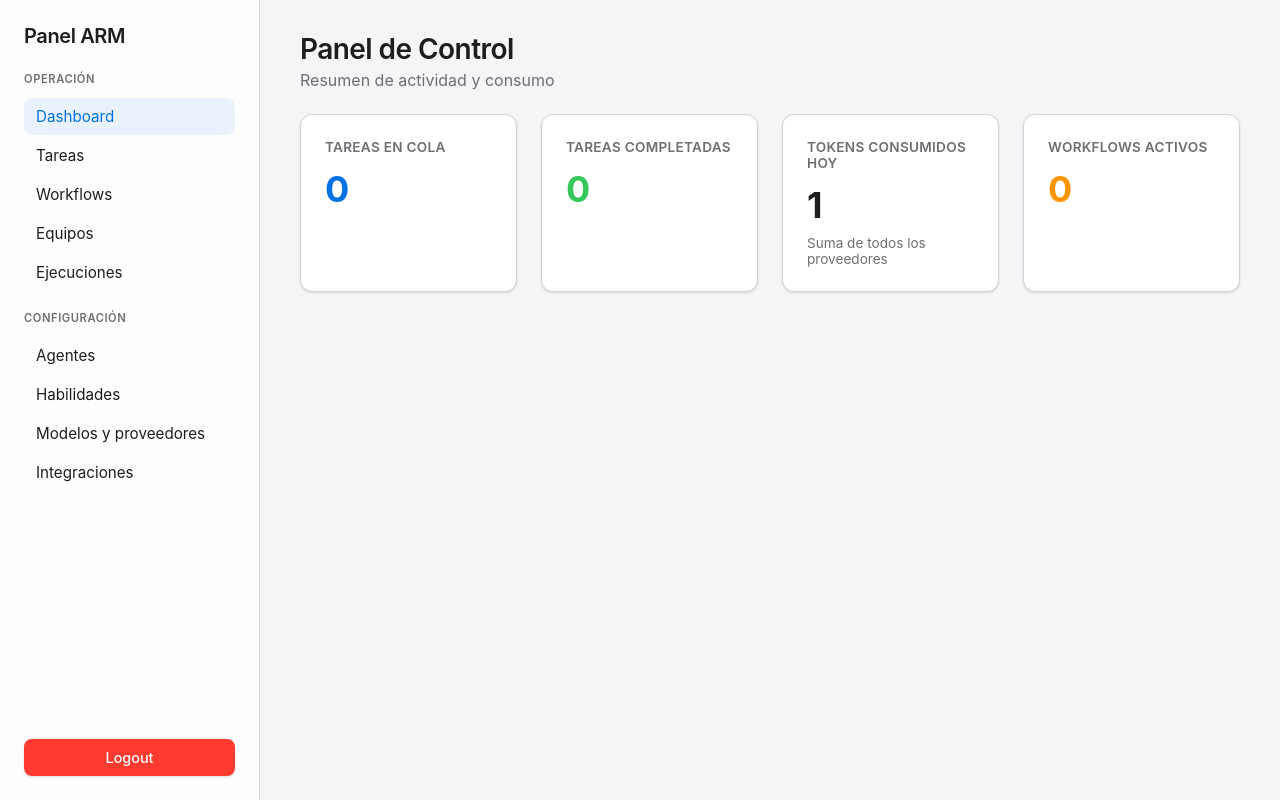
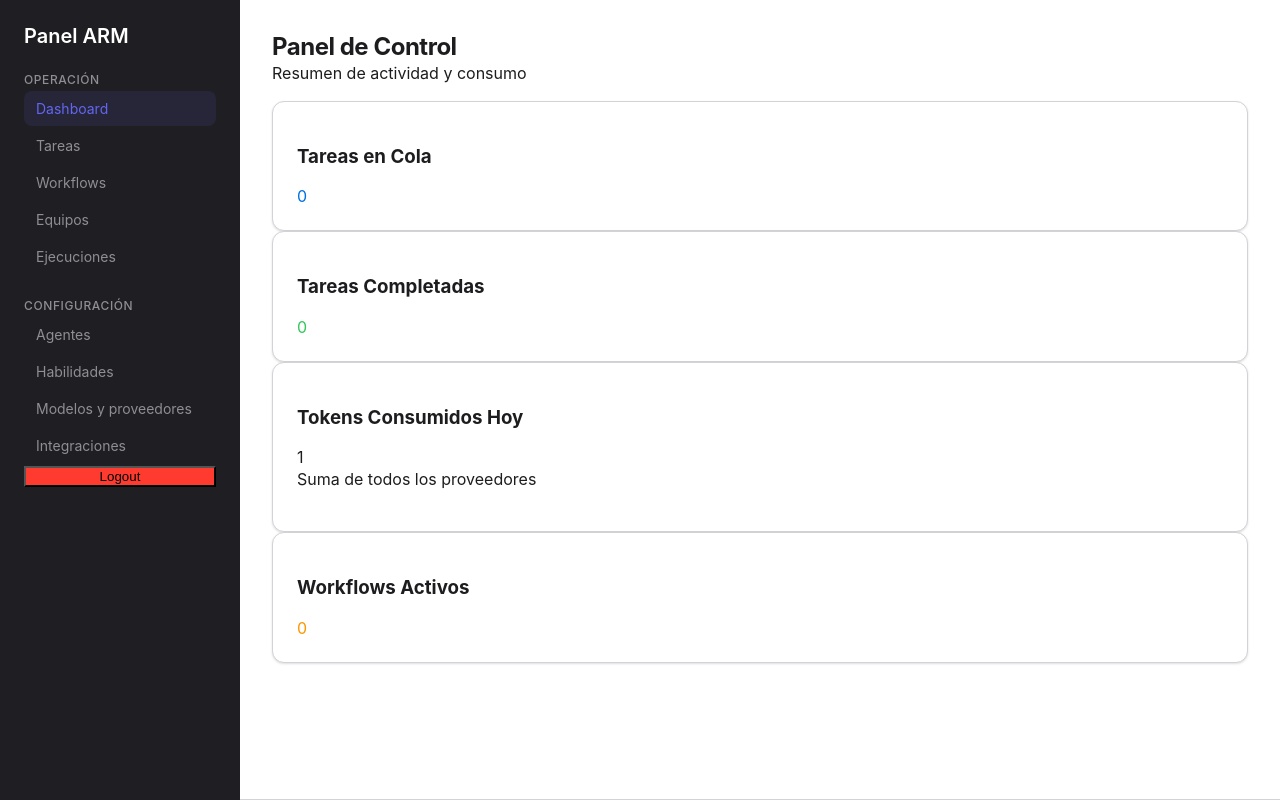
Before and after one commit to whinder251/arm-agentes, a Django app: page /panel/dashboard/ in a window 1280 px wide. Run offline with Django 5.2, Linux system fonts and the light colour scheme; a user stored in the database is signed in; tables that the repository leaves empty hold one stand-in row (values such as "Sample post"); data that the repository does not hold is empty; parts of the project's set-up code (start-up, migrations or seed data) failed here and were passed over; some libraries are stand-ins or nearby versions.

Commit message:
Paso B.1: Sistema de diseño ARM Flow y centralización CSS en base.html

```diff
--- a/apps/panel/templates/panel/base.html
+++ b/apps/panel/templates/panel/base.html
@@ -1,156 +1,12 @@
+{% load static %}
 <!DOCTYPE html>
 <html lang="es">
 <head>
     <meta charset="UTF-8">
     <title>Panel ARM</title>
+    <link rel="stylesheet" href="{% static 'css/app.css' %}">
     <script src="https://unpkg.com/htmx.org@1.9.10"></script>
-    <style>
-        * {
-            box-sizing: border-box;
-        }
-        body {
-            background-color: #F5F5F7;
-            color: #1D1D1F;
-            font-family: -apple-system, BlinkMacSystemFont, "SF Pro Display", "Segoe UI", Roboto, sans-serif;
-            margin: 0;
-            display: flex;
-            min-height: 100vh;
-        }
-        h1, h2, h3, h4, h5, h6 {
-            font-weight: 600;
-            letter-spacing: -0.02em;
-        }
-        .sidebar {
-            width: 260px;
-            flex-shrink: 0;
-            background-color: rgba(255, 255, 255, 0.8);
-            -webkit-backdrop-filter: blur(20px);
-            backdrop-filter: blur(20px);
-            border-right: 1px solid #D2D2D7;
-            padding: 24px;
-            display: flex;
-            flex-direction: column;
-            justify-content: space-between;
-            position: sticky;
-            top: 0;
-            height: 100vh;
-        }
-        .sidebar h2 {
-            margin: 0 0 20px;
-            font-size: 1.25rem;
-        }
-        .sidebar a {
-            color: #1D1D1F;
-            text-decoration: none;
-            display: block;
-            padding: 9px 12px;
-            margin-bottom: 2px;
-            border-radius: 8px;
-            font-size: 0.95rem;
-            transition: color 0.15s ease, background-color 0.15s ease;
-        }
-        .sidebar a:hover {
-            color: #0071E3;
-            background-color: rgba(0, 113, 227, 0.08);
-        }
-        .sidebar .seccion {
-            font-size: 0.7rem;
-            letter-spacing: 0.05em;
-            color: #6E6E73;
-            font-weight: 600;
-            text-transform: uppercase;
-            padding: 4px 0;
-            margin: 16px 0 8px 0;
-        }
-        .sidebar a.activo {
-            color: #0071E3;
-            background: rgba(0, 113, 227, 0.08);
-            border-radius: 8px;
-        }
-        .content {
-            flex-grow: 1;
-            min-width: 0;
-            padding: 32px 40px;
-        }
-        .btn {
-            background-color: #0071E3;
-            color: #fff;
-            border: none;
-            border-radius: 8px;
-            padding: 10px 18px;
-            font-family: inherit;
-            font-size: 0.9rem;
-            font-weight: 500;
-            cursor: pointer;
-            box-shadow: 0 1px 3px rgba(0, 0, 0, 0.08), 0 1px 2px rgba(0, 0, 0, 0.06);
-            transition: background-color 0.15s ease, box-shadow 0.15s ease;
-        }
-        .btn:hover {
-            background-color: #0062c4;
-            box-shadow: 0 4px 12px rgba(0, 0, 0, 0.1);
-        }
-        .error {
-            color: #FF3B30;
-            margin-bottom: 15px;
-        }
-        input[type="text"], input[type="password"] {
-            display: block;
-            width: 100%;
-            padding: 10px 12px;
-            margin-bottom: 15px;
-            border: 1px solid #D2D2D7;
-            border-radius: 8px;
-            background: #FFFFFF;
-            color: #1D1D1F;
-            font-family: inherit;
-            box-sizing: border-box;
-        }
-        input[type="text"]:focus, input[type="password"]:focus {
-            border-color: #0071E3;
-            outline: none;
-            box-shadow: 0 0 0 3px rgba(0, 113, 227, 0.15);
-        }
-        .dashboard h1 {
-            margin: 0 0 4px 0;
-            font-size: 1.75rem;
-        }
-        .dashboard .subtitulo {
-            color: #6E6E73;
-            font-size: 1rem;
-            margin: 0 0 24px 0;
-        }
-        .dashboard .grid {
-            display: grid;
-            grid-template-columns: repeat(auto-fit, minmax(200px, 1fr));
-            gap: 24px;
-        }
-        .dashboard .tarjeta {
-            background-color: #FFFFFF;
-            border: 1px solid #D2D2D7;
-            border-radius: 12px;
-            padding: 24px;
-            box-shadow: 0 1px 3px rgba(0, 0, 0, 0.08), 0 1px 2px rgba(0, 0, 0, 0.06);
-        }
-        .dashboard .tarjeta h3 {
-            margin: 0 0 12px 0;
-            font-size: 0.85rem;
-            font-weight: 600;
-            letter-spacing: 0.02em;
-            color: #6E6E73;
-            text-transform: uppercase;
-        }
-        .dashboard .valor {
-            font-size: 2.25rem;
-            font-weight: 700;
-            color: #1D1D1F;
-            margin: 0 0 8px 0;
-        }
-        .dashboard .subtexto {
-            font-size: 0.85rem;
-            color: #6E6E73;
-            margin: 0;
-        }
-    </style>
+
 </head>
 <body>
     {% if user.is_authenticated %}
--- /dev/null
+++ b/static/css/app.css
@@ -0,0 +1,307 @@
+/* ============================================================
+   ARM Flow — Sistema de diseño centralizado
+   ============================================================ */
+
+/* Tokens CSS (:root) — ARM Flow */
+:root {
+  /* Paleta */
+  --bg-primary: #F5F5F7;
+  --bg-secondary: #1F1F23;
+  --bg-surface: #FFFFFF;
+  --bg-surface-hover: #F2F2F7;
+
+  --text-primary: #1D1D1F;
+  --text-secondary: #6E6E73;
+  --text-tertiary: #8E8E93;
+  --text-inverse: #FFFFFF;
+
+  --accent-primary: #6366F1;
+  --accent-primary-hover: #4F46E5;
+  --accent-primary-subtle: rgba(99, 102, 241, 0.1);
+
+  --border-subtle: #D2D2D7;
+  --border-strong: #B8B8BC;
+
+  --success: #34C759;
+  --success-subtle: rgba(52, 199, 89, 0.1);
+  --warning: #FF9500;
+  --warning-subtle: rgba(255, 149, 0, 0.1);
+  --error: #FF3B30;
+  --error-subtle: rgba(255, 59, 48, 0.1);
+  --info: #0071E3;
+  --info-subtle: rgba(0, 113, 227, 0.1);
+
+  /* Tipografía */
+  --font-family: Inter, -apple-system, BlinkMacSystemFont, "SF Pro Display", "Segoe UI", Roboto, sans-serif;
+  --text-xs: 0.75rem;
+  --text-sm: 0.875rem;
+  --text-xl: 1.25rem;
+  --text-2xl: 1.5rem;
+  --font-weight-medium: 500;
+  --font-weight-semibold: 600;
+  --font-weight-bold: 700;
+  --letter-spacing-tight: -0.02em;
+  --letter-spacing-wide: 0.05em;
+
+  /* Espaciado */
+  --space-xs: 4px;
+  --space-sm: 8px;
+  --space-md: 16px;
+  --space-lg: 24px;
+  --space-xl: 32px;
+
+  /* Radios */
+  --radius-sm: 6px;
+  --radius-md: 8px;
+  --radius-lg: 12px;
+
+  /* Sombras */
+  --shadow-sm: 0 1px 3px rgba(0, 0, 0, 0.08), 0 1px 2px rgba(0, 0, 0, 0.06);
+
+  /* Transiciones */
+  --transition-fast: 0.15s ease;
+}
+
+/* Reset básico */
+*,
+*::before,
+*::after {
+  box-sizing: border-box;
+}
+
+body {
+  margin: 0;
+  padding: 0;
+  font-family: var(--font-family);
+  display: flex;
+  min-height: 100vh;
+  background: var(--bg-primary);
+}
+
+/* Layout base */
+body {
+  color: var(--text-primary);
+}
+
+/* Sidebar */
+.sidebar {
+  width: 240px;
+  flex-shrink: 0;
+  background: var(--bg-secondary);
+  color: var(--text-inverse);
+  padding: var(--space-lg);
+  display: flex;
+  flex-direction: column;
+}
+
+.sidebar h2 {
+  margin: 0 0 var(--space-lg) 0;
+  font-size: var(--text-xl);
+  font-weight: var(--font-weight-semibold);
+  color: var(--text-inverse);
+}
+
+.sidebar a {
+  color: var(--text-tertiary);
+  text-decoration: none;
+  display: block;
+  padding: 9px 12px;
+  margin-bottom: 2px;
+  border-radius: var(--radius-md);
+  font-size: var(--text-sm);
+  transition: color var(--transition-fast), background-color var(--transition-fast);
+}
+
+.sidebar a:hover {
+  color: var(--text-inverse);
+  background: var(--accent-primary-subtle);
+}
+
+.sidebar .seccion {
+  font-size: var(--text-xs);
+  letter-spacing: var(--letter-spacing-wide);
+  text-transform: uppercase;
+  color: var(--text-tertiary);
+  margin-top: var(--space-lg);
+  margin-bottom: var(--space-xs);
+  font-weight: var(--font-weight-medium);
+}
+
+.sidebar a.activo {
+  color: var(--accent-primary);
+  background: var(--accent-primary-subtle);
+}
+
+/* Header de contenido */
+.content {
+  flex-grow: 1;
+  min-width: 0;
+  padding: var(--space-xl);
+  background: var(--bg-surface);
+  border-bottom: 1px solid var(--border-subtle);
+}
+
+/* Componentes base */
+.btn-primary {
+  background: var(--accent-primary);
+  color: #fff;
+  border: none;
+  border-radius: var(--radius-md);
+  padding: var(--space-sm) var(--space-md);
+  font-weight: var(--font-weight-medium);
+  transition: background var(--transition-fast);
+  cursor: pointer;
+  font-family: inherit;
+  font-size: var(--text-sm);
+}
+
+.btn-primary:hover {
+  background: var(--accent-primary-hover);
+}
+
+.btn-secondary {
+  background: transparent;
+  border: 1px solid var(--border-subtle);
+  color: var(--text-primary);
+  border-radius: var(--radius-md);
+  padding: var(--space-sm) var(--space-md);
+  font-weight: var(--font-weight-medium);
+  transition: border-color var(--transition-fast), color var(--transition-fast);
+  cursor: pointer;
+  font-family: inherit;
+  font-size: var(--text-sm);
+}
+
+.btn-secondary:hover {
+  border-color: var(--accent-primary);
+  color: var(--accent-primary);
+}
+
+.btn-danger {
+  background: var(--error);
+  color: #fff;
+  border: none;
+  border-radius: var(--radius-md);
+  padding: var(--space-sm) var(--space-md);
+  font-weight: var(--font-weight-medium);
+  transition: background var(--transition-fast);
+  cursor: pointer;
+  font-family: inherit;
+  font-size: var(--text-sm);
+}
+
+.btn-danger:hover {
+  background: #DC2626;
+}
+
+.badge {
+  display: inline-block;
+  padding: var(--space-xs) var(--space-sm);
+  border-radius: var(--radius-sm);
+  font-size: var(--text-xs);
+  font-weight: var(--font-weight-medium);
+}
+
+.badge-success {
+  background: var(--success-subtle);
+  color: var(--success);
+}
+
+.badge-warning {
+  background: var(--warning-subtle);
+  color: var(--warning);
+}
+
+.badge-error {
+  background: var(--error-subtle);
+  color: var(--error);
+}
+
+.badge-info {
+  background: var(--info-subtle);
+  color: var(--info);
+}
+
+.tarjeta {
+  background: var(--bg-surface);
+  border: 1px solid var(--border-subtle);
+  border-radius: var(--radius-lg);
+  padding: var(--space-lg);
+  box-shadow: var(--shadow-sm);
+}
+
+.tabla {
+  width: 100%;
+  border-collapse: collapse;
+}
+
+.tabla th {
+  background: var(--bg-surface-hover);
+  color: var(--text-secondary);
+  font-size: var(--text-xs);
+  text-transform: uppercase;
+  letter-spacing: var(--letter-spacing-wide);
+  padding: var(--space-md);
+  border-bottom: 1px solid var(--border-strong);
+  text-align: left;
+}
+
+.tabla td {
+  padding: var(--space-md);
+  border-bottom: 1px solid var(--border-subtle);
+  color: var(--text-primary);
+}
+
+.tabla tr:hover {
+  background: var(--bg-surface-hover);
+}
+
+.input {
+  width: 100%;
+  padding: var(--space-sm) var(--space-md);
+  border: 1px solid var(--border-subtle);
+  border-radius: var(--radius-md);
+  font-size: var(--text-sm);
+  transition: border-color var(--transition-fast);
+  font-family: inherit;
+}
+
+.input:focus {
+  border-color: var(--accent-primary);
+  outline: none;
+  box-shadow: 0 0 0 3px var(--accent-primary-subtle);
+}
+
+.form-group {
+  margin-bottom: var(--space-md);
+}
+
+.form-group label {
+  display: block;
+  margin-bottom: var(--space-xs);
+  font-size: var(--text-sm);
+  font-weight: var(--font-weight-medium);
+  color: var(--text-primary);
+}
+
+/* Tipografía */
+h1 {
+  font-size: var(--text-2xl);
+  font-weight: var(--font-weight-bold);
+  letter-spacing: var(--letter-spacing-tight);
+  color: var(--text-primary);
+  margin: 0;
+}
+
+h2 {
+  font-size: var(--text-xl);
+  font-weight: var(--font-weight-semibold);
+  color: var(--text-primary);
+  margin: 0;
+}
+
+p {
+  color: var(--text-primary);
+  line-height: 1.5;
+  margin: 0 0 var(--space-md) 0;
+}
```
Also changed, not shown: docs/plan.md (+15 -0 lines).
